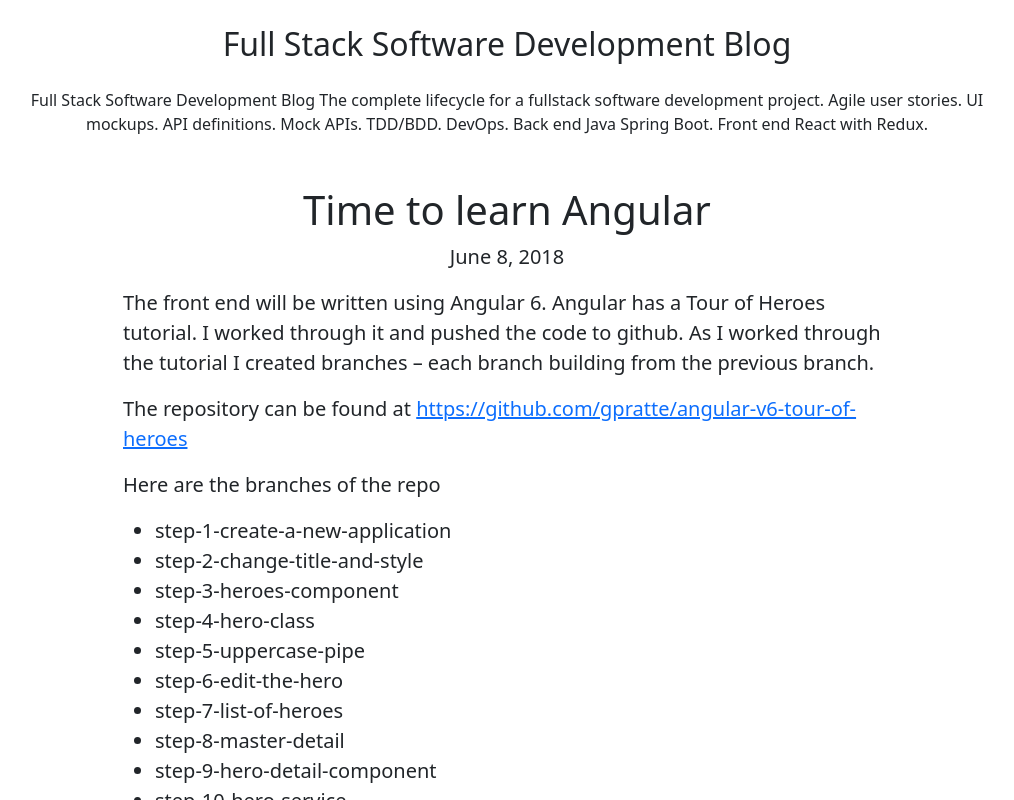
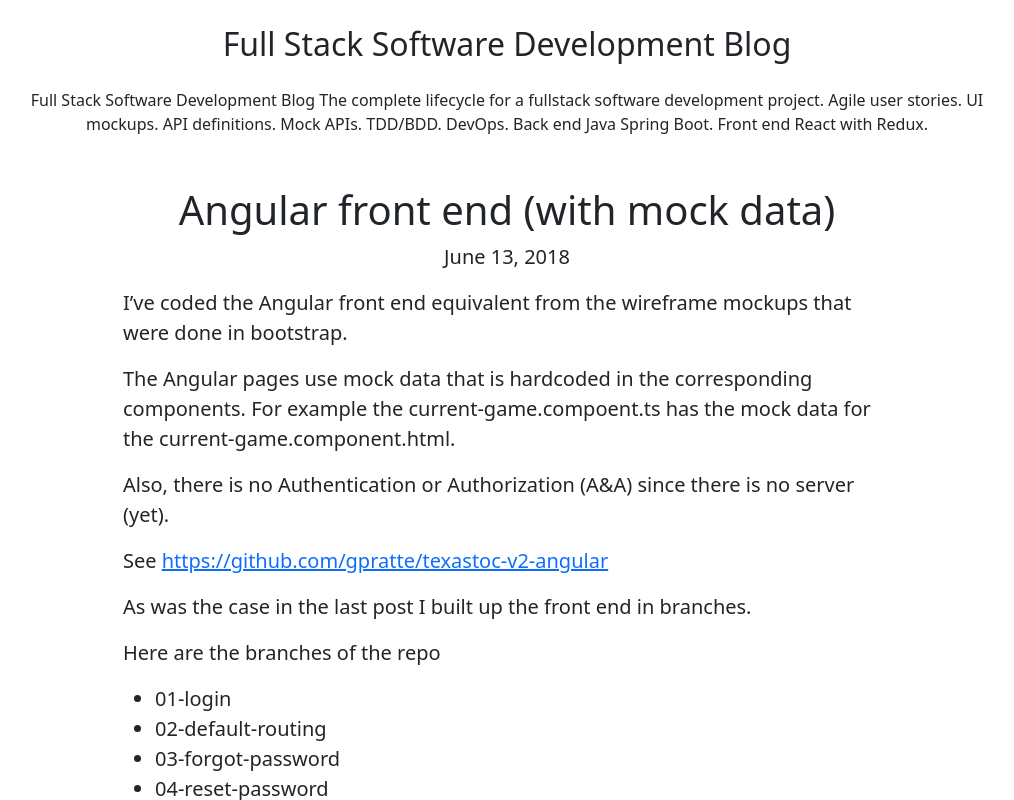
Before and after one commit to gpratte/trifecta, a React (Create React App) app: page /blog in a window 1280 px wide. Shown: the top 800 px of the page, without its empty margins (133-1147 px from the left). Built offline with nearby package versions, Linux system fonts and the light colour scheme.

Commit message:
blog entry body now one string template (backticks)

```diff
--- a/src/blog/Blog.tsx
+++ b/src/blog/Blog.tsx
@@ -21,9 +21,7 @@
             <>
               <h1 style={{textAlign: "center", marginTop: 50}}>{entry.header}</h1>
               <p style={{textAlign: "center"}}>{entry.createdAt}</p>
-              {entry.body.map(body =>
-                ReactHtmlParser(body)
-              )}
+              {ReactHtmlParser(entry.body)}
               <hr/>
             </>
           )
--- a/src/blog/blogData.ts
+++ b/src/blog/blogData.ts
@@ -1,213 +1,228 @@
 export type BlogData = {
   header: string;
-  body: Array<string>;
+  body: string;
   createdAt: string;
 }
 
 export const blogEntries: Array<BlogData> = [
   {
+    header: "Angular front end (with mock data)",
+    body: `<p>I’ve coded the Angular front end equivalent from the wireframe mockups that were done in bootstrap.</p>
+       <p>The Angular pages use mock data that is hardcoded in the corresponding components. For example the current-game.compoent.ts has the mock data for the current-game.component.html.</p>
+       <p>Also, there is no Authentication or Authorization (A&A) since there is no server (yet).</p>
+       <p>See <a href="https://github.com/gpratte/texastoc-v2-angular">https://github.com/gpratte/texastoc-v2-angular</a></p>
+       <p>As was the case in the last post I built up the front end in branches.</p>
+       <p>Here are the branches of the repo</p>
+       <ul>
+       <li>01-login</li>
+       <li>02-default-routing</li>
+       <li>03-forgot-password</li>
+       <li>04-reset-password</li>
+       <li>05-navbar</li>
+       <li>06-season</li>
+       <li>07-season-models</li>
+       <li>08-supplies</li>
+       <li>09-new-game</li>
+       <li>10-games-in-season</li>
+       <li>11-current-game</li>
+       <li>12-game-seating</li>
+       <li>13-new-player</li>
+       <li>14-existing-player</li>
+       </ul>
+       <p>To see the angular code in action do the following:</p>
+       <ul>
+       <li>Install the angular cli</li>
+       <li>npm install -g @angular/cli</li>
+       </ul>
+       <p>Run the server</p>
+       <ul>
+       <li>ng serve</li>
+       </ul>
+       <p>Access the code at <a href="http://localhost:4200">http://localhost:4200</a></p>
+      `,
+    createdAt: "June 13, 2018"
+  },
+  {
     header: "Time to learn Angular",
-    body: [
-      '<p>The front end will be written using Angular 6. Angular has a Tour of Heroes tutorial. I worked through it and pushed the code to github. As I worked through the tutorial I created branches – each branch building from the previous branch.</p>' +
-      '<p>The repository can be found at <a href="https://github.com/gpratte/angular-v6-tour-of-heroes">https://github.com/gpratte/angular-v6-tour-of-heroes</a></p>' +
-      '<p>Here are the branches of the repo</p>' +
-      '<ul>' +
-      '<li>step-1-create-a-new-application</li>' +
-      '<li>step-2-change-title-and-style</li>' +
-      '<li>step-3-heroes-component</li>' +
-      '<li>step-4-hero-class</li>' +
-      '<li>step-5-uppercase-pipe</li>' +
-      '<li>step-6-edit-the-hero</li>' +
-      '<li>step-7-list-of-heroes</li>' +
-      '<li>step-8-master-detail</li>' +
-      '<li>step-9-hero-detail-component</li>' +
-      '<li>step-10-hero-service</li>' +
-      '<li>step-11-observable-hero-service</li>' +
-      '<li>step-12-message-service</li>' +
-      '<li>step-13-app-routing-heroes-url</li>' +
-      '<li>step-14-app-routing-heroes-link</li>' +
-      '<li>step-15-dashboard-component-and-route</li>' +
-      '<li>step-16-routable-hero-detail</li>' +
-      '<li>step-17-detail-go-back</li>' +
-      '<li>step-18-http-client (get many works but not get one)</li>' +
-      '<li>step-19-error-handling (get many works but not get one)</li>' +
-      '<li>step-20-http-get-one</li>' +
-      '<li>step-21-hero-update</li>' +
-      '<li>step-22-hero-add</li>' +
-      '<li>step-23-hero-delete</li>' +
-      '<li>step-24-search</li>' +
-      '</ul>' +
-      '<p>To see the angular code in action do the following:</p>' +
-      '<ul>' +
-      '<li>Install the angular cli</li>' +
-      '<li>npm install -g @angular/cli</li>' +
-      '</ul>' +
-      '<p>Run the server</p>' +
-      '<ul>' +
-      '<li>ng serve</li>' +
-      '</ul>' +
-      '<p>Access the code at <a href="http://localhost:4200">http://localhost:4200</a></p>'
-    ],
+    body: `<p>The front end will be written using Angular 6. Angular has a Tour of Heroes tutorial. I worked through it and pushed the code to github. As I worked through the tutorial I created branches – each branch building from the previous branch.</p>
+      <p>The repository can be found at <a href="https://github.com/gpratte/angular-v6-tour-of-heroes">https://github.com/gpratte/angular-v6-tour-of-heroes</a></p>
+      <p>Here are the branches of the repo</p>
+      <ul>
+      <li>step-1-create-a-new-application</li>
+      <li>step-2-change-title-and-style</li>
+      <li>step-3-heroes-component</li>
+      <li>step-4-hero-class</li>
+      <li>step-5-uppercase-pipe</li>
+      <li>step-6-edit-the-hero</li>
+      <li>step-7-list-of-heroes</li>
+      <li>step-8-master-detail</li>
+      <li>step-9-hero-detail-component</li>
+      <li>step-10-hero-service</li>
+      <li>step-11-observable-hero-service</li>
+      <li>step-12-message-service</li>
+      <li>step-13-app-routing-heroes-url</li>
+      <li>step-14-app-routing-heroes-link</li>
+      <li>step-15-dashboard-component-and-route</li>
+      <li>step-16-routable-hero-detail</li>
+      <li>step-17-detail-go-back</li>
+      <li>step-18-http-client (get many works but not get one)</li>
+      <li>step-19-error-handling (get many works but not get one)</li>
+      <li>step-20-http-get-one</li>
+      <li>step-21-hero-update</li>
+      <li>step-22-hero-add</li>
+      <li>step-23-hero-delete</li>
+      <li>step-24-search</li>
+      </ul>
+      <p>To see the angular code in action do the following:</p>
+      <ul>
+      <li>Install the angular cli</li>
+      <li>npm install -g @angular/cli</li>
+      </ul>
+      <p>Run the server</p>
+      <ul>
+      <li>ng serve</li>
+      </ul>
+      <p>Access the code at <a href="http://localhost:4200">http://localhost:4200</a></p>`,
     createdAt: "June 8, 2018"
   },
   {
     header: "Exercise Swagger APIs against WireMock",
-    body: [
-      '<p>I have all APIs that are defined in Swagger Hub mocked on the WireMock server running on Heroku.</p>' +
-      '<p>To populate the APIs in WireMock you’ll need to run bash script I created to curl WireMock to create the mock APIs. Clone this github repo (<a href="https://github.com/gpratte/texastoc-v2-swagger-hub">https://github.com/gpratte/texastoc-v2-swagger-hub </a>) and run the create-api.sh bash script. You will also see the yml files for the APIs defined in Swagger Hub in this repo.</p>' +
-      '<p>The WireMock server running on Heroku gets torn down if there is no activity for a 30 minute period. Hence the bash script to create the mock APIs will need to be run each time the server is created by Heroku. You can tell when a server is created because the first call to Heroku takes 20 seconds or more and then subsequent calls take a second or less.</p>' +
-      '<p>The mock APIs do not verify the request but do return a valid response for all the APIs defined in Swagger Hub. The request verification will come later when it is time to test.</p>' +
-      '<p>So after populating the mock APIs in WireMock you can run any of the APIs in Swagger Hub.</p>'
-    ],
+    body: `<p>I have all APIs that are defined in Swagger Hub mocked on the WireMock server running on Heroku.</p>
+      <p>To populate the APIs in WireMock you’ll need to run bash script I created to curl WireMock to create the mock APIs. Clone this github repo (<a href="https://github.com/gpratte/texastoc-v2-swagger-hub">https://github.com/gpratte/texastoc-v2-swagger-hub </a>) and run the create-api.sh bash script. You will also see the yml files for the APIs defined in Swagger Hub in this repo.</p>
+      <p>The WireMock server running on Heroku gets torn down if there is no activity for a 30 minute period. Hence the bash script to create the mock APIs will need to be run each time the server is created by Heroku. You can tell when a server is created because the first call to Heroku takes 20 seconds or more and then subsequent calls take a second or less.</p>
+      <p>The mock APIs do not verify the request but do return a valid response for all the APIs defined in Swagger Hub. The request verification will come later when it is time to test.</p>' +
+      <p>So after populating the mock APIs in WireMock you can run any of the APIs in Swagger Hub.</p>`,
     createdAt: "June 3, 2018"
   },
   {
     header: "WireMock to mock APIs",
-    body: [
-      "<p>If you have a need to mock APIs then WireMock to the rescue.</p>",
-      '<p>See <a href="http://wiremock.org/">http://wiremock.org/ </a></p>',
-      "<p>In the last blog I have defined APIs in swagger hub. Now I need a way to exercise those APIs. I’m very glad to have found WireMock.</p>",
-      '<p>I followed the getting started guide to run WireMock locally (<a href="http://wiremock.org/docs/getting-started/">http://wiremock.org/docs/getting-started/ </a>). It must be a Spring Boot jar 🙂 </p>',
-      "<p>I downloaded the standalone jar and ran it on port 9999.</p>",
-      "<ul>",
-      "<li>java -jar wiremock-standalone-2.18.0.jar –port 9999</li>",
-      "</ul>",
-      "<br><p>I then added a stub API</p>",
-      "<ul>",
-      '<li>curl -X POST http://localhost:9999/__admin/mappings -d &apos;{ "request": { "method": "GET", "url": "/hello1" }, "response": { "body": "Hello world!" }}&apos;</li>',
-      "</ul>",
-      "<br><p>Exercise the stub</p>",
-      "<ul>",
-      "<li>curl http://localhost:9999/hello1</li>",
-      "</ul>",
-      '<br><p>Added a new stub to return a json body',
-      "<ul>",
-      '<li>curl -X POST http://localhost:9999/__admin/mappings -d &apos;{ "request”: { "method”: "GET”, "url”: "/hello2” }, "response”: { "jsonBody”: {"Hello”: "world!” }}}&apos;',
-      "</ul>",
-      "<br><p>Exercise the stub",
-      "<ul>",
-      "<li>curl http://localhost:9999/hello2</li>",
-      "</ul>",
-      "<br><p>To see all stub mappings",
-      "<ul>",
-      "<li>curl http://localhost:9999/__admin/</li>",
-      "</ul>",
-      '<br><p>See <a href="http://wiremock.org/docs/stubbing/">http://wiremock.org/docs/stubbing/</a> for more ways to stub.</p>',
-      "<p>Shutdown the local server",
-      "<ul>",
-      "<li>curl -X POST http://localhost:9999/__admin/shutdown</li>",
-      "</ul>",
-      '<br><p>Next I deployed the WireMock server to Heroku. You can too. See my github repo <a href="https://github.com/gpratte/wiremock-deploy-heroku">https://github.com/gpratte/wiremock-deploy-heroku</a></p>',
-    ],
+    body: `<p>If you have a need to mock APIs then WireMock to the rescue.</p>
+      <p>See <a href="http://wiremock.org/">http://wiremock.org/ </a></p>
+      <p>In the last blog I have defined APIs in swagger hub. Now I need a way to exercise those APIs. I’m very glad to have found WireMock.</p>
+      <p>I followed the getting started guide to run WireMock locally (<a href="http://wiremock.org/docs/getting-started/">http://wiremock.org/docs/getting-started/ </a>). It must be a Spring Boot jar 🙂 </p>
+      <p>I downloaded the standalone jar and ran it on port 9999.</p>
+      <ul>
+      <li>java -jar wiremock-standalone-2.18.0.jar –port 9999</li>
+      </ul>
+      <p>I then added a stub API</p>
+      <ul>
+      <li>curl -X POST http://localhost:9999/__admin/mappings -d &apos;{ "request": { "method": "GET", "url": "/hello1" }, "response": { "body": "Hello world!" }}&apos;</li>
+      </ul>
+      <p>Exercise the stub</p>
+      <ul>
+      <li>curl http://localhost:9999/hello1</li>
+      </ul>
+      <p>Added a new stub to return a json body
+      <ul>
+      <li>curl -X POST http://localhost:9999/__admin/mappings -d &apos;{ "request”: { "method”: "GET”, "url”: "/hello2” }, "response”: { "jsonBody”: {"Hello”: "world!” }}}&apos;
+      </ul>
+      <p>Exercise the stub",
+      <ul>
+      <li>curl http://localhost:9999/hello2</li>",
+      </ul>
+      <p>To see all stub mappings",
+      <ul>
+      <li>curl http://localhost:9999/__admin/</li>",
+      </ul>
+      <p>See <a href="http://wiremock.org/docs/stubbing/">http://wiremock.org/docs/stubbing/</a> for more ways to stub.</p>
+      <p>Shutdown the local server
+      <ul>
+      <li>curl -X POST http://localhost:9999/__admin/shutdown</li>
+      </ul>",
+      <p>Next I deployed the WireMock server to Heroku. You can too. See my github repo <a href="https://github.com/gpratte/wiremock-deploy-heroku">https://github.com/gpratte/wiremock-deploy-heroku</a></p>`,
     createdAt: "May 29, 2018"
   },
   {
     header: "APIs defined",
-    body: [
-      "<p>I’ve made a first pass for the API definitions using Open API.</p>",
-      "<p>What I did was look at my UI mockups (see previous Mockup blog entry) to determine what APIs the client needed. It was very helpful to think through the behavior of the system from the client point of view.</p>",
-      '<p>The API definitions can be found on swagger hub at <a href="https://app.swaggerhub.com/search?type=API&owner=texastoc&sort=NAME&order=ASC">https://app.swaggerhub.com/search?type=API&owner=texastoc&sort=NAME&order=ASC</a></p>',
-      '<p>This tutorial was key to learning version 2.0 of the Open API <a href="https://apihandyman.io/writing-openapi-swagger-specification-tutorial-part-1-introduction/">https://apihandyman.io/writing-openapi-swagger-specification-tutorial-part-1-introduction/</a></p>'
-    ],
+    body: `<p>I’ve made a first pass for the API definitions using Open API.</p>
+      <p>What I did was look at my UI mockups (see previous Mockup blog entry) to determine what APIs the client needed. It was very helpful to think through the behavior of the system from the client point of view.</p>
+      <p>The API definitions can be found on swagger hub at <a href="https://app.swaggerhub.com/search?type=API&owner=texastoc&sort=NAME&order=ASC">https://app.swaggerhub.com/search?type=API&owner=texastoc&sort=NAME&order=ASC</a></p>
+      <p>This tutorial was key to learning version 2.0 of the Open API <a href="https://apihandyman.io/writing-openapi-swagger-specification-tutorial-part-1-introduction/">https://apihandyman.io/writing-openapi-swagger-specification-tutorial-part-1-introduction/</a></p>`,
     createdAt: "May 26, 2018"
   },
   {
     header: "Open API (swagger)",
-    body: [
-      "<p>I’ve begun defining the APIs on swagger hub.</p>",
-      '<p>Have a look <a href="https://app.swaggerhub.com/search?type=API&owner=texastoc&sort=NAME&order=ASC">https://app.swaggerhub.com/search?type=API&owner=texastoc&sort=NAME&order=ASC</a></p>'
-    ],
+    body: `<p>I’ve begun defining the APIs on swagger hub.</p>
+      <p>Have a look <a href="https://app.swaggerhub.com/search?type=API&owner=texastoc&sort=NAME&order=ASC">https://app.swaggerhub.com/search?type=API&owner=texastoc&sort=NAME&order=ASC</a></p>`,
     createdAt: "May 24, 2018"
   },
   {
     header: "Finished with mockups",
-    body: [
-      "<p>Finished with the bootstrap mockups.</p>",
-      "<p>Normally I would dive into coding the backend but I’m going to start from a different point of view – the front end.</p>",
-      '<p>While working at a company that created many a mobile application for the past several years I would be asked the same question repeatedly by the front end developers which is "how can I know what the back end APIs are and if they are doing the right thing?"</p>',
-      "<p>Next is API documentation and testing from the front end point of view.</p>"
-    ],
+    body: `<p>Finished with the bootstrap mockups.</p>
+      <p>Normally I would dive into coding the backend but I’m going to start from a different point of view – the front end.</p>
+      <p>While working at a company that created many a mobile application for the past several years I would be asked the same question repeatedly by the front end developers which is "how can I know what the back end APIs are and if they are doing the right thing?"</p>
+      <p>Next is API documentation and testing from the front end point of view.</p>`,
     createdAt: "May 18, 2018"
   },
   {
     header: "Mockups",
-    body: [
-      "<p>I’ve begun creating mockups using bootstrap (bootstrap 4 and font awesome 5).</p>",
-      '<p>The files can be found in github at <a href="https://github.com/gpratte/texastoc-v2-wireframes">https://github.com/gpratte/texastoc-v2-wireframes</a></p>',
-      "<p>Clone the repo, open index.html in a browser and click on the links.</p>"
-    ],
+    body: `<p>I’ve begun creating mockups using bootstrap (bootstrap 4 and font awesome 5).</p>
+      <p>The files can be found in github at <a href="https://github.com/gpratte/texastoc-v2-wireframes">https://github.com/gpratte/texastoc-v2-wireframes</a></p>
+      <p>Clone the repo, open index.html in a browser and click on the links.</p>`,
     createdAt: "May 13, 2018"
   },
   {
     header: "Next User Interface (mockups)",
-    body: [
-      "<p>The next thing to do is to come up with the mockups for the web pages.</p>",
-      "<p>I am not a UX nor a UI designer. In fact, I’m terrible at it. My artistic skills do not go beyond drawing stick men. I can get away with poor user experience because</p>",
-      "<ul>",
-      "<li>I’m working for free</li>",
-      "<li>Only about 100 people will ever use the application.</li>",
-      "</ul>",
-      "<br><p>Bootstrap will go a long way to making my web pages look nice and work properly. It has some decent UI components (buttons, icons, …) and it is responsive so it will look good on different sized devices (mobile, tablet and laptop).</p>",
-      "<p>Time for me to take a deep dive into Bootstrap 4.</p>"
-    ],
+    body: `<p>The next thing to do is to come up with the mockups for the web pages.</p>
+      <p>I am not a UX nor a UI designer. In fact, I’m terrible at it. My artistic skills do not go beyond drawing stick men. I can get away with poor user experience because</p>
+      <ul>
+      <li>I’m working for free</li>
+      <li>Only about 100 people will ever use the application.</li>
+      </ul>
+      <p>Bootstrap will go a long way to making my web pages look nice and work properly. It has some decent UI components (buttons, icons, …) and it is responsive so it will look good on different sized devices (mobile, tablet and laptop).</p>
+      <p>Time for me to take a deep dive into Bootstrap 4.</p>`,
     createdAt: "May 1, 2018"
   },
   {
     header: "Agile Personas And Stories",
-    body: [
-      "<p>A few months back I brought together several players and we had an agile discovery for the next version (v2) of the application.</p>",
-      "<p>The players represented a good cross section of the personas of the users of the application.</p>",
-      "<p>Lots of post-its which resulted in epics, which resulted in stories.</p>",
-      "<p>I’m using Trello for managing the stories. In the past I deployed Jira to Heroku but decided that was overkill – Trello should be sufficient.</p>",
-      "<p>Here’s a link to the Trello board before any development ...</p>",
-      '<p><a href="https://trello.com/b/j1CmXjB4/texas-toc-v2">https://trello.com/b/j1CmXjB4/texas-toc-v2</a></p>',
-      "<p>When the time come to start the first sprint I’ll copy the board which will keep a history.</p>"
-    ],
+    body: `<p>A few months back I brought together several players and we had an agile discovery for the next version (v2) of the application.</p>
+      <p>The players represented a good cross section of the personas of the users of the application.</p>
+      <p>Lots of post-its which resulted in epics, which resulted in stories.</p>
+      <p>I’m using Trello for managing the stories. In the past I deployed Jira to Heroku but decided that was overkill – Trello should be sufficient.</p>
+      <p>Here’s a link to the Trello board before any development ...</p>
+      <p><a href="https://trello.com/b/j1CmXjB4/texas-toc-v2">https://trello.com/b/j1CmXjB4/texas-toc-v2</a></p>
+      <p>When the time come to start the first sprint I’ll copy the board which will keep a history.</p>`,
     createdAt: "April 30, 2018"
   },
   {
     header: "Refactor My Poker League Application",
-    body: [
-      "<p>I play in a poker league. We play a 52 week season. The group has not missed a game in over 12 years (I joined 11 years ago). Presently I have a Java/Spring/MySQL/JQueryMobile application that I wrote in 2014.</p>",
-      "<p>Time to blow the dust off the app and refactor to use up-to-date software. I use this as my reference application when interviewing (and I’ll be interviewing in later this year).</p>",
-      "<p>Will be refactoring from Spring 3.x/MySQL/Velocity/JQueryMobile to Spring Boot 2.x/Postgres/Angular</p>",
-      '<p>To see the running application visit <a href="https://www.texastoc.com">https://www.texastoc.com></a><p>',
-      '<p>To see the source code visit <a href="https://github.com/gpratte/texastoc">https://github.com/gpratte/texastoc</a></p>',
-      "<p>The app does thing like:</p>",
-      "<ul>",
-      "<li>Allows guest to view the site and obfuscates names and dollar amounts</li>",
-      "<li>Add players to a game</li>",
-      "<li>Mark players that finish in the top 10 of a game</li>",
-      "<li>Calculates payouts in a game</li>",
-      "<li>Randomly seat the players before each game and text players their table/seat</li>",
-      "<li>Game clock for the rounds and text those who have opted in then a round changes</li>",
-      "<li>Tracks seasons (games, quarterly seasons, season results, top ten lists)</li>",
-      "<li>Emails asking for the weekly host</li>",
-      "<li>Emails asking who will transport the supplies</li>",
-      "<li>FAQ</li>",
-      "<li>...</li>",
-      "</ul>",
-      "<br><p>It is time to refactor to</p>",
-      "<ul>",
-      "<li>Spring Boot for the backend</li>",
-      "<li>Progressive web app using Angular for the front end</li>",
-      "<li>Bootstrap for a nice HTML look and feel</li>",
-      "<li>Many new features</li>",
-      "</ul>"
-    ],
+    body: `<p>I play in a poker league. We play a 52 week season. The group has not missed a game in over 12 years (I joined 11 years ago). Presently I have a Java/Spring/MySQL/JQueryMobile application that I wrote in 2014.</p>
+      <p>Time to blow the dust off the app and refactor to use up-to-date software. I use this as my reference application when interviewing (and I’ll be interviewing in later this year).</p>
+      <p>Will be refactoring from Spring 3.x/MySQL/Velocity/JQueryMobile to Spring Boot 2.x/Postgres/Angular</p>
+      <p>To see the running application visit <a href="https://www.texastoc.com">https://www.texastoc.com></a><p>
+      <p>To see the source code visit <a href="https://github.com/gpratte/texastoc">https://github.com/gpratte/texastoc</a></p>
+      <p>The app does thing like:</p>
+      <ul>
+      <li>Allows guest to view the site and obfuscates names and dollar amounts</li>
+      <li>Add players to a game</li>
+      <li>Mark players that finish in the top 10 of a game</li>
+      <li>Calculates payouts in a game</li>
+      <li>Randomly seat the players before each game and text players their table/seat</li>
+      <li>Game clock for the rounds and text those who have opted in then a round changes</li>
+      <li>Tracks seasons (games, quarterly seasons, season results, top ten lists)</li>
+      <li>Emails asking for the weekly host</li>
+      <li>Emails asking who will transport the supplies</li>
+      <li>FAQ</li>
+      <li>...</li>
+      </ul>
+      <p>It is time to refactor to</p>
+      <ul>
+      <li>Spring Boot for the backend</li>
+      <li>Progressive web app using Angular for the front end</li>
+      <li>Bootstrap for a nice HTML look and feel</li>
+      <li>Many new features</li>
+      </ul>`,
     createdAt: "April 29, 2018"
   },
   {
     header: "Hello",
-    body: [
-      "<p>I am a software developer. My wheelhouse is backend development in Java/Spring. That being said I also<p>",
-      "<ul>",
-      "<li>write frontend code from time to time</li>",
-      "<li>have professionally developed in assembler (Intel x86 processors), C, python and node.js</li>",
-      "<ul>",
-      "<p>I am going to rewrite from scratch the backend and the frontend for my personal application. But there is so much more to creating an application than writing code. There are things like: user stories; software architecture; UI mockups; testing; deployment; ...</p>",
-      "<p>This blog will be documenting the journey of my rewriting my personal application.<p>"
-    ],
+    body: `<p>I am a software developer. My wheelhouse is backend development in Java/Spring. That being said I also<p>
+      <ul>
+      <li>write frontend code from time to time</li>
+      <li>have professionally developed in assembler (Intel x86 processors), C, python and node.js</li>
+      <ul>
+      <p>I am going to rewrite from scratch the backend and the frontend for my personal application. But there is so much more to creating an application than writing code. There are things like: user stories; software architecture; UI mockups; testing; deployment; ...</p>
+      <p>This blog will be documenting the journey of my rewriting my personal application.<p>`,
     createdAt: "April 28, 2018"
   }
 ]
```
